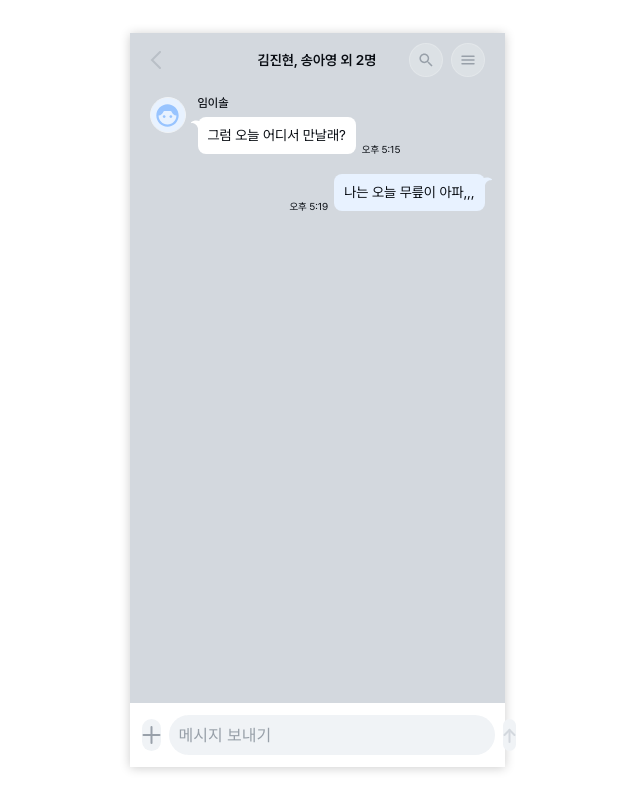
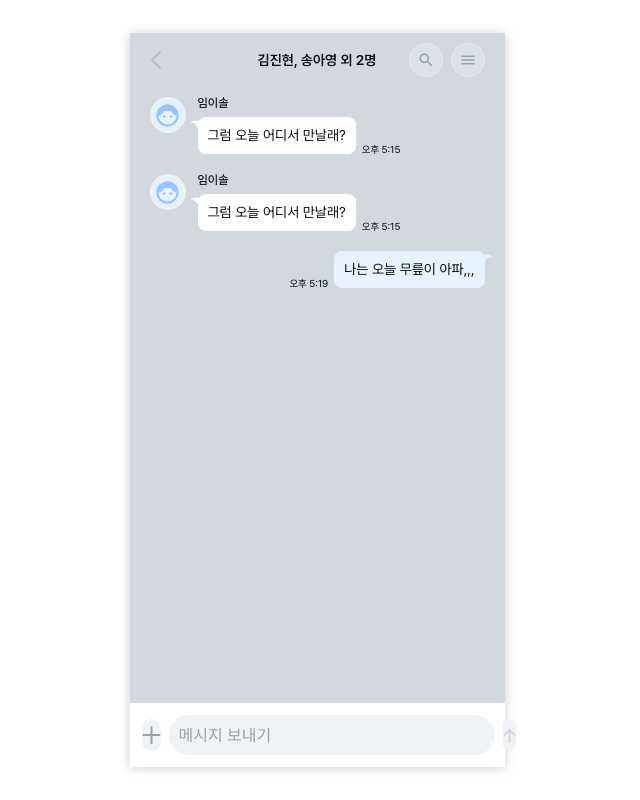
Before and after one commit to CEOS-Developers/react-messenger-21th, a React (Vite) app: page /chatroom/1 in a window 1280 px wide. Shown: the whole page, without its empty margins (323-963 px from the left). Built offline with nearby package versions, Linux system fonts and the light colour scheme.

Commit message:
feat: 메시지 렌더링을 위해 유저별 메시지를 분리하는 로직 추가

```diff
--- a/src/pages/ChatRoom/index.tsx
+++ b/src/pages/ChatRoom/index.tsx
@@ -8,12 +8,12 @@ import RcvdMessage from './components/RcvdMessage';
 import SentMessage from './components/SentMessage';
 import MessageInput from './components/MessageInput';
 
-import { MessageDto } from './dto';
+import { createMessagesByUsers } from '@/utils/createMessagesByUsers';
 
 export default function ChatRoom() {
 	const [currentUserId, setCurrentUserId] = useState(3);
 	const currentRoomData = allMessages.find((chatRoom) => chatRoom.chatRoomId === 1)!;
-	const messages: MessageDto[] = currentRoomData.messages;
+	const messagesByUsers = createMessagesByUsers(currentRoomData.messages);
 
 	// 상대방 필터링
 	const joinedUserIds = currentRoomData.joinedUsers.map((user) => user.id);
@@ -31,8 +31,13 @@ export default function ChatRoom() {
 		<div className="relative flex-grow flex flex-col bg-black-200">
 			<TopBar content={otherUserContent} onClickContent={handleTopBarContentClick} />
 			<div className="flex flex-col h-[38.5rem] overflow-y-scroll px-5" style={{ scrollbarWidth: 'none' }}>
-				<RcvdMessage />
-				<SentMessage />
+				{messagesByUsers.map((messagesByUser) =>
+					messagesByUser.fromUser.id === currentUserId ? (
+						<SentMessage key={messagesByUser.messages[0].id} />
+					) : (
+						<RcvdMessage key={messagesByUser.messages[0].id} />
+					),
+				)}
 			</div>
 			<MessageInput />
 		</div>
--- /dev/null
+++ b/src/utils/createMessagesByUsers.ts
@@ -0,0 +1,39 @@
+import { MessageDto } from '@/pages/ChatRoom/dto';
+import { messagesByUserDto } from './dto';
+
+const formatCreatedAt = (date: Date) => {
+	return new Intl.DateTimeFormat('ko-KR', {
+		hour: '2-digit',
+		minute: '2-digit',
+		hour12: true,
+	}).format(new Date(date));
+};
+
+// 유저별 메시지를 하나의 배열로 묶음
+export const createMessagesByUsers = (messages: MessageDto[]) => {
+	const messagesByUsers: messagesByUserDto[] = [];
+
+	messages.forEach((message, i) => {
+		const maxIndex = messages.length - 1;
+		const currentSenderId = message.fromUser.id;
+
+		const currentCreatedAt = formatCreatedAt(new Date(message.createdAt));
+		const prevSenderId = i === 0 ? -1 : messages[i - 1].fromUser.id;
+		const nextSenderId = i === maxIndex ? '-1' : messages[i + 1].fromUser.id;
+		const nextCreatedAt = i === maxIndex ? '' : formatCreatedAt(new Date(messages[i + 1].createdAt));
+
+		const isTimeVisible = currentCreatedAt !== nextCreatedAt || currentSenderId !== nextSenderId;
+
+		const messagesByUser = { ...message, isTimeVisible };
+		const { fromUser, ...otherData } = messagesByUser;
+
+		if (currentSenderId !== prevSenderId) {
+			messagesByUsers.push({ fromUser, messages: [otherData] });
+		} else {
+			const index = messagesByUsers.length - 1;
+			messagesByUsers[index].messages.push(otherData);
+		}
+	});
+
+	return messagesByUsers;
+};
--- /dev/null
+++ b/src/utils/dto.ts
@@ -0,0 +1,9 @@
+import type { MessageDto, UserDto } from '@/pages/ChatRoom/dto';
+
+// createMessagesByUsers
+export interface messagesByUserDto {
+	fromUser: UserDto;
+	messages: messageByUserDto[];
+}
+
+export type messageByUserDto = Omit<MessageDto, 'fromUser'> & { isTimeVisible: boolean };
```
